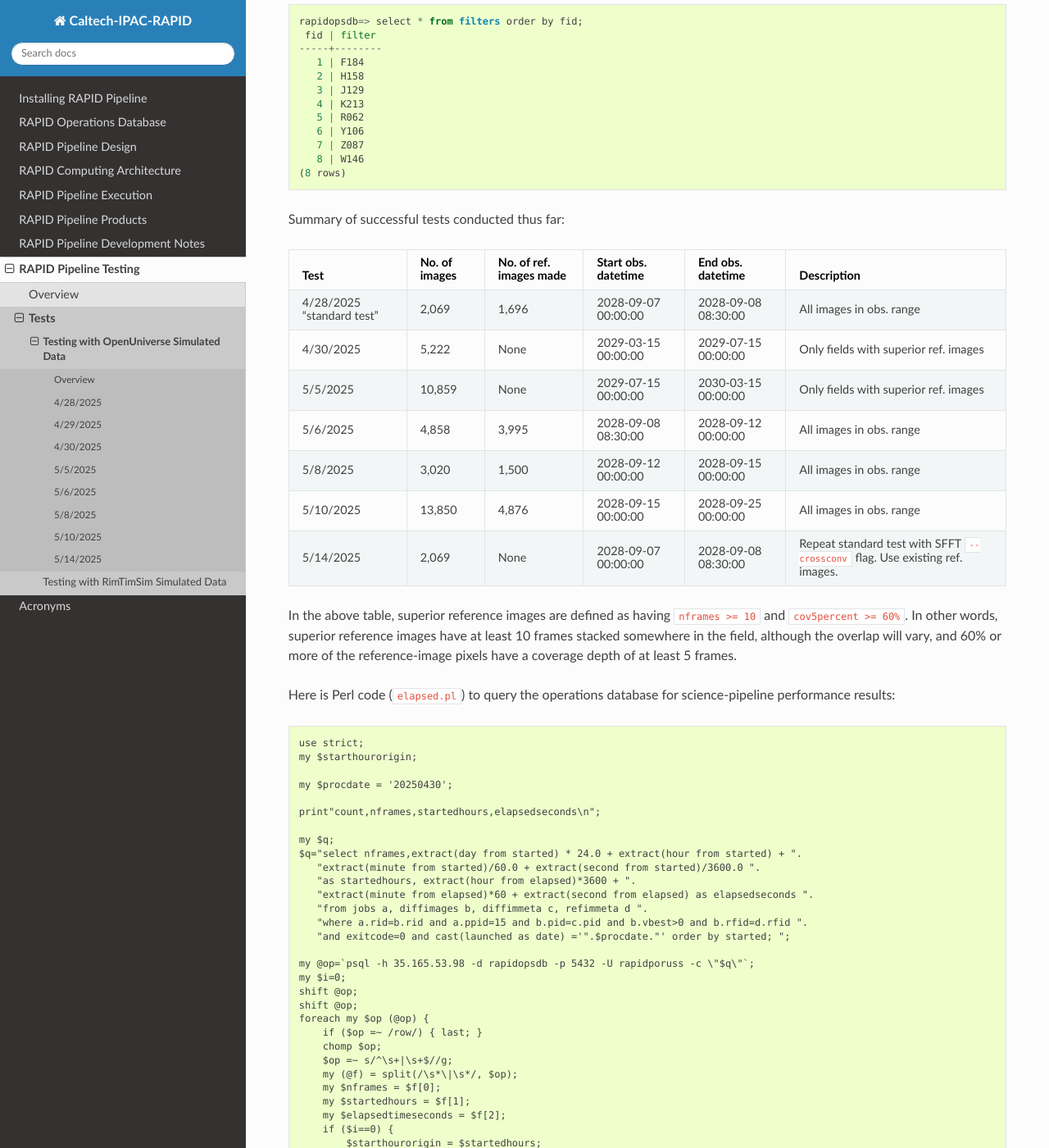
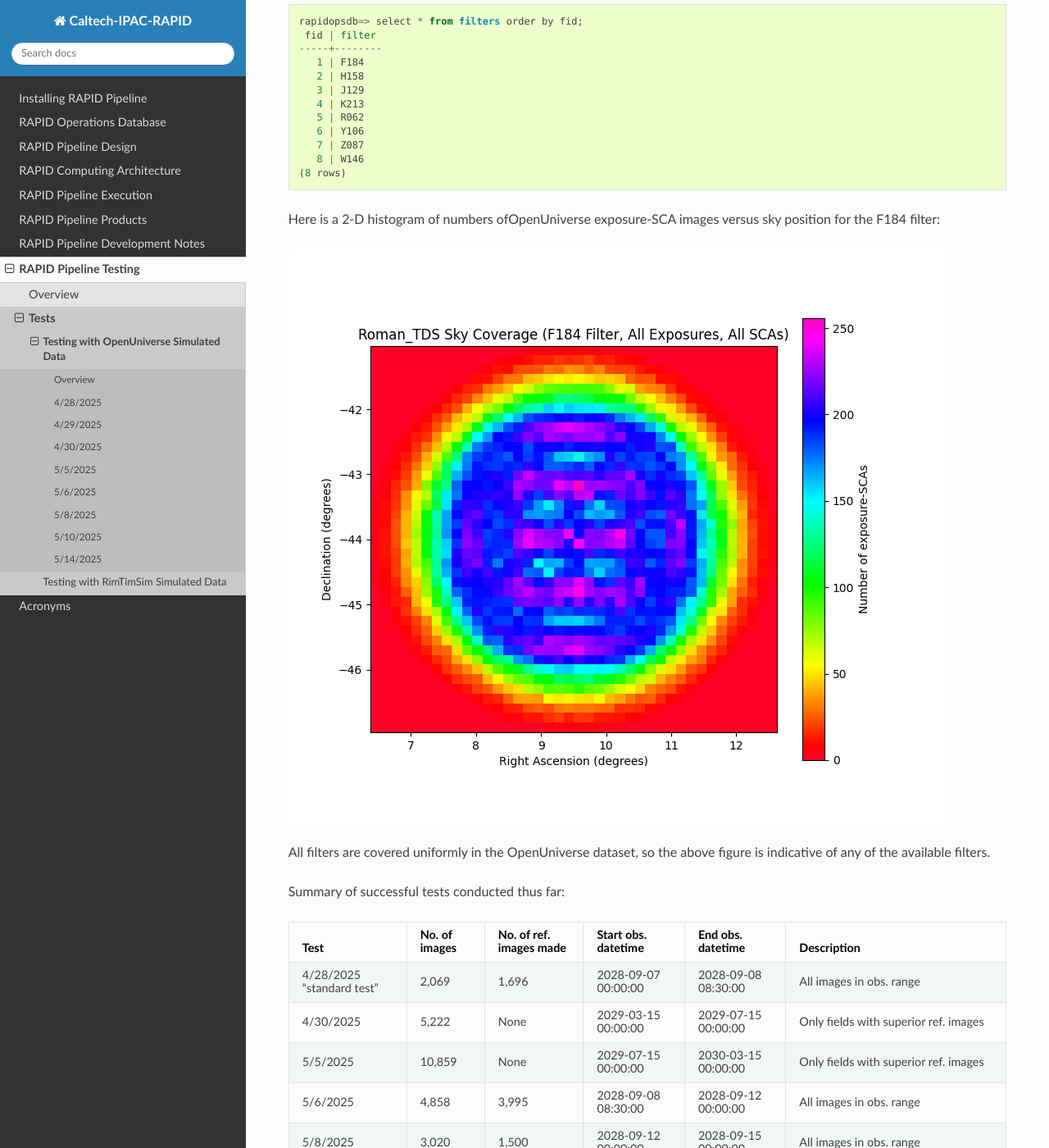
Before and after one commit to Caltech-IPAC/rapid, a Sphinx documentation site: the page built from docs/source/dev/openuniv_tests.rst, in a window 1280 px wide and 1400 px high, scrolled down 561 px. Shown: the whole window at 82% size. Built offline with Sphinx 7.4.7 and the Read the Docs theme 3.1.0, drawn with Linux system fonts in a browser that asks for light colours; formulas are drawn with MathJax 3.

Commit message:
Added 2-D histogram shown sky coverage of OpenUniverse dataset.

```diff
--- a/docs/source/dev/openuniv_tests.rst
+++ b/docs/source/dev/openuniv_tests.rst
@@ -33,6 +33,14 @@
        7 | Z087
        8 | W146
     (8 rows)
+
+
+Here is a 2-D histogram of numbers ofOpenUniverse exposure-SCA images versus sky position for the F184 filter:
+
+.. image:: F184_colormap.png
+
+All filters are covered uniformly in the OpenUniverse dataset, so the above figure is indicative of any of the available filters.
+
 
 Summary of successful tests conducted thus far:
 
```
Also changed, not shown: docs/source/dev/F184_colormap.png (added).
